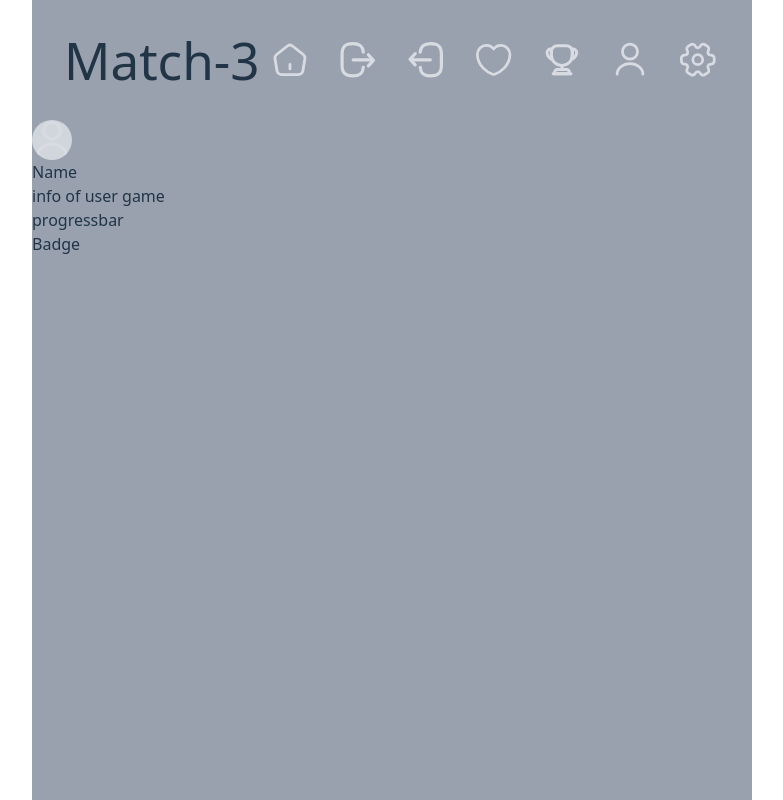
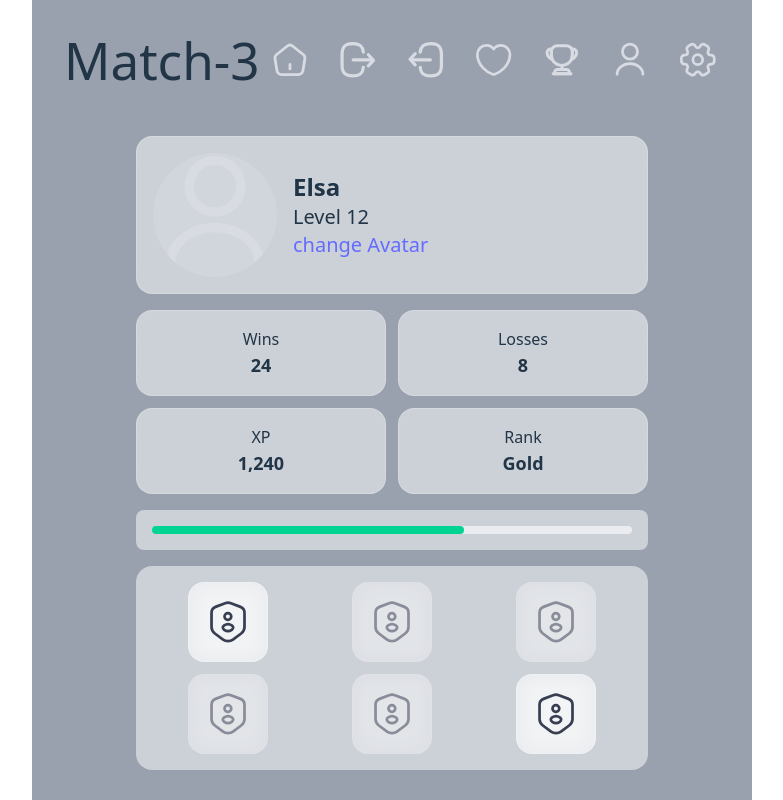
Before and after one commit to jan-ninh/match3-frontend, a React (Vite) app: page /game-map/profile in a window 1280 px wide. Shown: the top 800 px of the page, without its empty margins (248-1031 px from the left). Built offline with nearby package versions, Linux system fonts and the light colour scheme; no server answers.

Commit message:
add Dashboard Layout

```diff
--- a/src/App.tsx
+++ b/src/App.tsx
@@ -1,5 +1,5 @@
 import { Route, Routes } from 'react-router-dom';
-import { GameStartPage, AboutUs, LevelMapPage, LeaderboardPage, ProfilePage, GameplayPage } from '@/pages';
+import { GameStartPage, AboutUs, LevelMapPage, LeaderboardPage, ProfileDashboard, GameplayPage } from '@/pages';
 import MainLayout from './layouts/MainLayout';
 import GameLayout from './layouts/GameLayout';
 import { OverlayProvider } from '@/overlays';
@@ -16,7 +16,7 @@ function App() {
           <Route path="game-map" element={<GameLayout />}>
             <Route index element={<LevelMapPage />} />
             <Route path="setting" element={<LevelMapPage />} />
-            <Route path="profile" element={<ProfilePage />} />
+            <Route path="profile" element={<ProfileDashboard />} />
             <Route path="leaderboard" element={<LeaderboardPage />} />
             <Route path="login" element={<LevelMapPage />} />
             <Route path="logout" element={<LevelMapPage />} />
--- /dev/null
+++ b/src/data/badges.ts
@@ -0,0 +1,40 @@
+const badges = [
+  {
+    id: 'bronze',
+    label: 'Bronze Shield',
+    icon: '/icons/badge.svg',
+    unlocked: true,
+  },
+  {
+    id: 'silver',
+    label: 'Silver Shield',
+    icon: '/icons/badge.svg',
+    unlocked: false,
+  },
+  {
+    id: 'gold',
+    label: 'Gold Shield',
+    icon: '/icons/badge.svg',
+    unlocked: false,
+  },
+  {
+    id: 'platinum',
+    label: 'Platinum Shield',
+    icon: '/icons/badge.svg',
+    unlocked: false,
+  },
+  {
+    id: 'diamond',
+    label: 'Diamond Shield',
+    icon: '/icons/badge.svg',
+    unlocked: false,
+  },
+  {
+    id: 'special',
+    label: 'Special Badge',
+    icon: '/icons/badge.svg',
+    unlocked: true,
+  },
+];
+
+export default badges;
--- /dev/null
+++ b/src/pages/ProfileDashboard.tsx
@@ -0,0 +1,25 @@
+import { ProfileHeader, StatsGrid, ProgressBar, BadgeGrid, Avatar } from '@/components';
+import badges from '../data/badges';
+
+const ProfileDashboard = () => (
+  <div className="m-4 w-lg mx-auto flex flex-col items-center space-y-4">
+    <ProfileHeader username="Elsa" level={12}>
+      <Avatar size={124} />
+    </ProfileHeader>
+
+    <StatsGrid
+      stats={[
+        { label: 'Wins', value: 24 },
+        { label: 'Losses', value: 8 },
+        { label: 'XP', value: '1,240' },
+        { label: 'Rank', value: 'Gold' },
+      ]}
+    />
+
+    <ProgressBar percent={65} />
+
+    <BadgeGrid badges={badges} />
+  </div>
+);
+
+export default ProfileDashboard;
--- a/src/pages/ProfilePage.tsx
+++ /dev/null
@@ -1,18 +0,0 @@
-import { Avatar, Badge } from '@/components';
-
-const ProfilePage = () => {
-  return (
-    <>
-      <div>
-        <Avatar />
-        <p>Name</p>
-      </div>
-      <div>info of user game</div>
-      <div>progressbar</div>
-      <div>
-        <Badge />
-      </div>
-    </>
-  );
-};
-export default ProfilePage;
--- a/src/pages/index.ts
+++ b/src/pages/index.ts
@@ -3,4 +3,4 @@ export { default as GameplayPage } from './GameplayPage';
 export { default as GameStartPage } from './GameStartPage';
 export { default as LevelMapPage } from './LevelMapPage';
 export { default as LeaderboardPage } from './LeaderboardPage';
-export { default as ProfilePage } from './ProfilePage';
+export { default as ProfileDashboard } from './ProfileDashboard';
```
